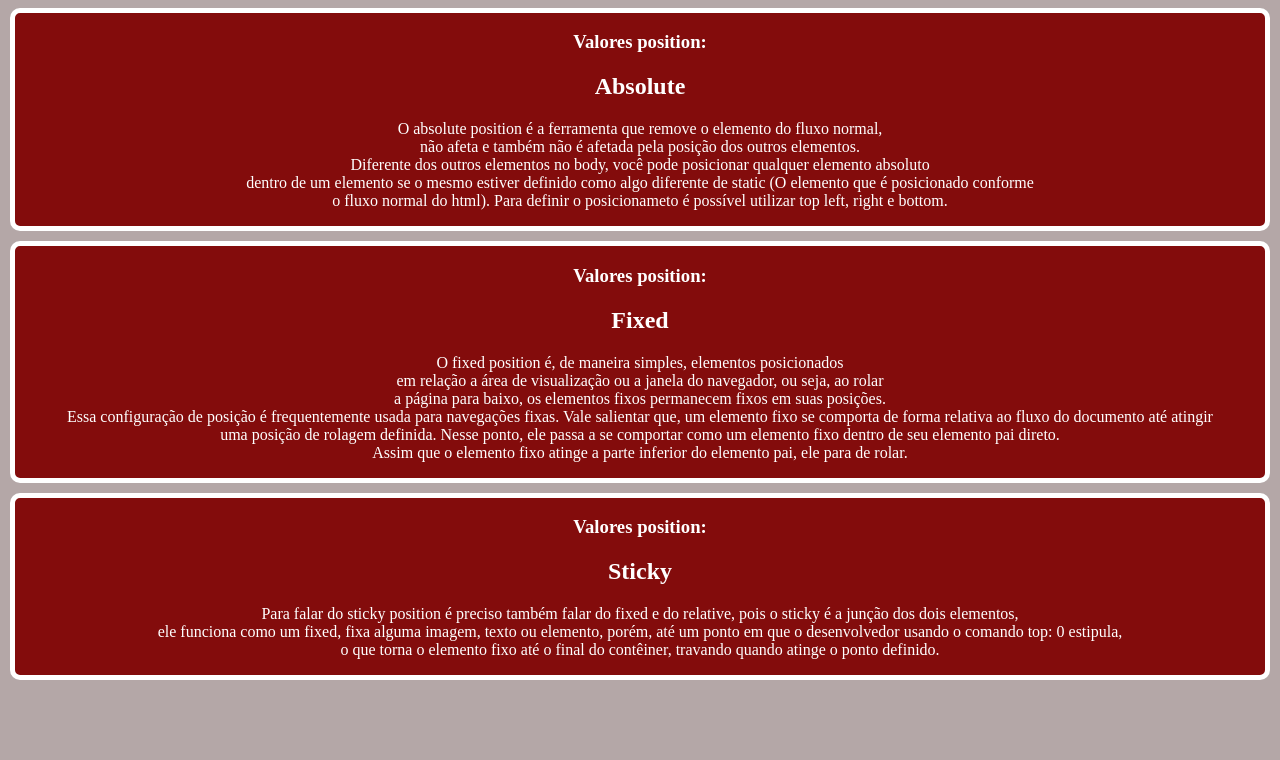
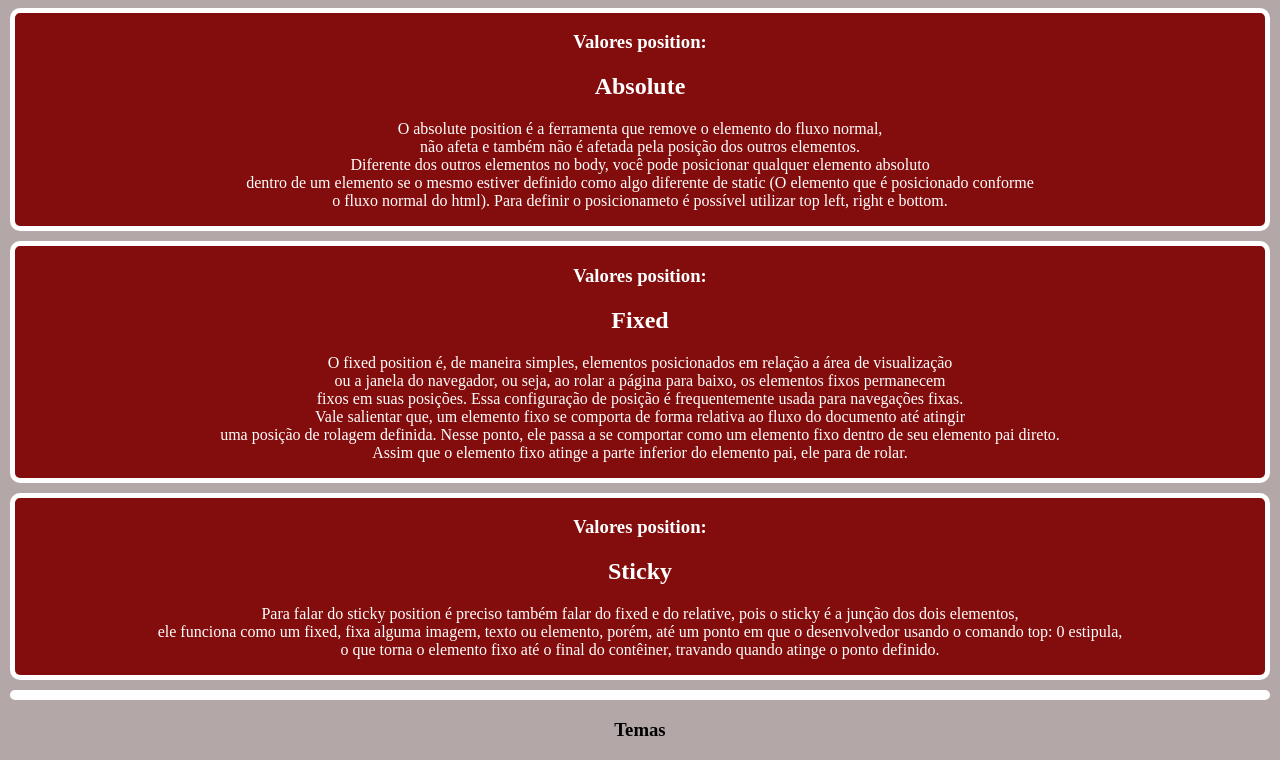
Before and after one commit to juana-franciscao/Semin-rio_position_display, a plain HTML site: page index.html in a window 1280 px wide. Shown: the part 1794-2554 px from the top of the page. Before the commit the page ends 2484 px from the top, so only its background shows below. Drawn offline with Linux system fonts and the light colour scheme.

Commit message:
add - comecei os temas

```diff
--- a/index.html
+++ b/index.html
@@ -152,10 +152,10 @@
             <h3> Valores position: <h2>Fixed</h2>
             </h3>
             <p>
-                O fixed position é, de maneira simples, elementos posicionados <br>
-                em relação a área de visualização ou a janela do navegador, ou seja, ao rolar <br>
-                a página para baixo, os elementos fixos permanecem fixos em suas posições. <br>
-                Essa configuração de posição é frequentemente usada para navegações fixas.
+                O fixed position é, de maneira simples, elementos posicionados
+                em relação a área de visualização <br> ou a janela do navegador, ou seja, ao rolar
+                a página para baixo, os elementos fixos permanecem  <br>fixos em suas posições.
+                Essa configuração de posição é frequentemente usada para navegações fixas. <br>
                 Vale salientar que, um elemento fixo se comporta de forma relativa ao fluxo do documento até atingir
                 <br>
                 uma posição de rolagem definida. Nesse ponto, ele passa a se comportar como um elemento fixo dentro de
@@ -180,6 +180,12 @@
             </p>
         </div>
 
+        <div class="hr"></div>
+
+        <div class="Temas">
+            <h3>Temas</h3>
+        </div>
+
     </main>
 </body>
 
--- a/style.css
+++ b/style.css
@@ -39,4 +39,6 @@ header {
     background-color: rgb(255, 255, 255);
     height: 10px;
     margin: 10px;
+    border-radius: 10px;
+    border-color: black;
 }
```
